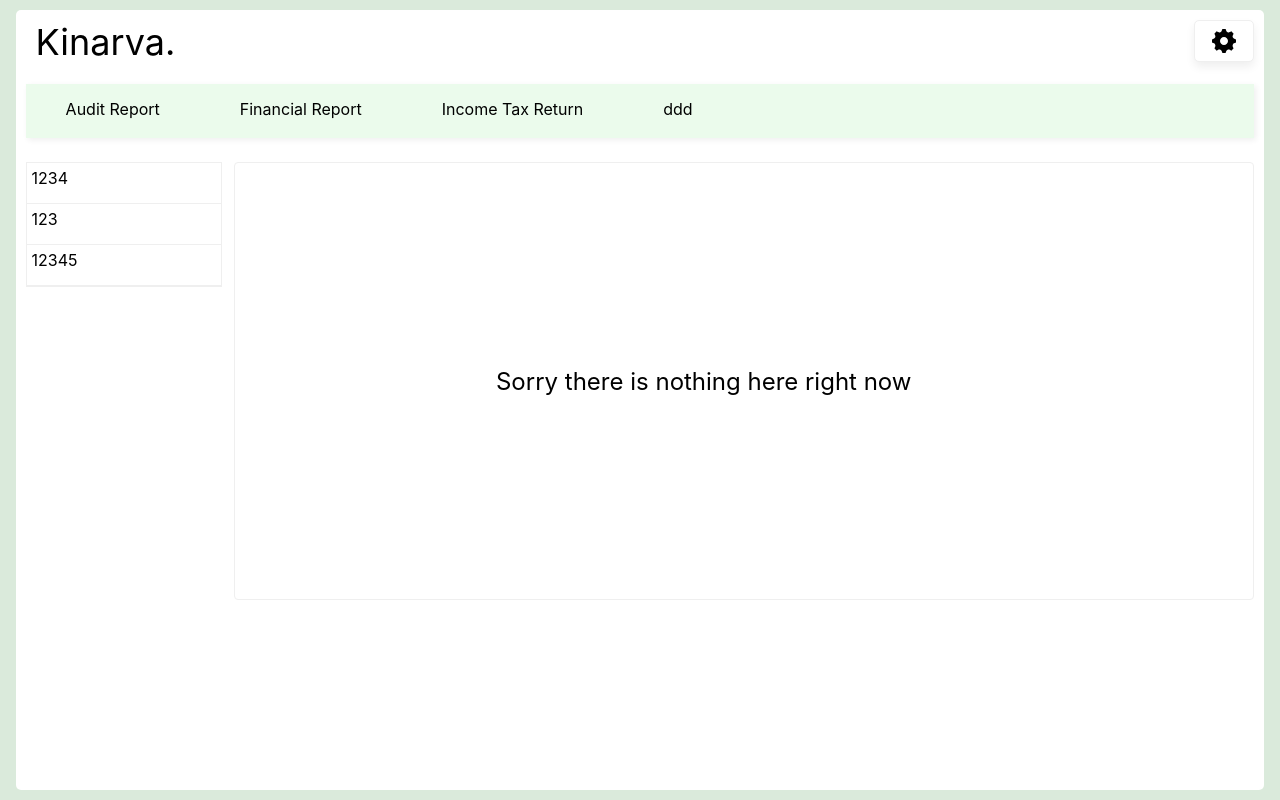
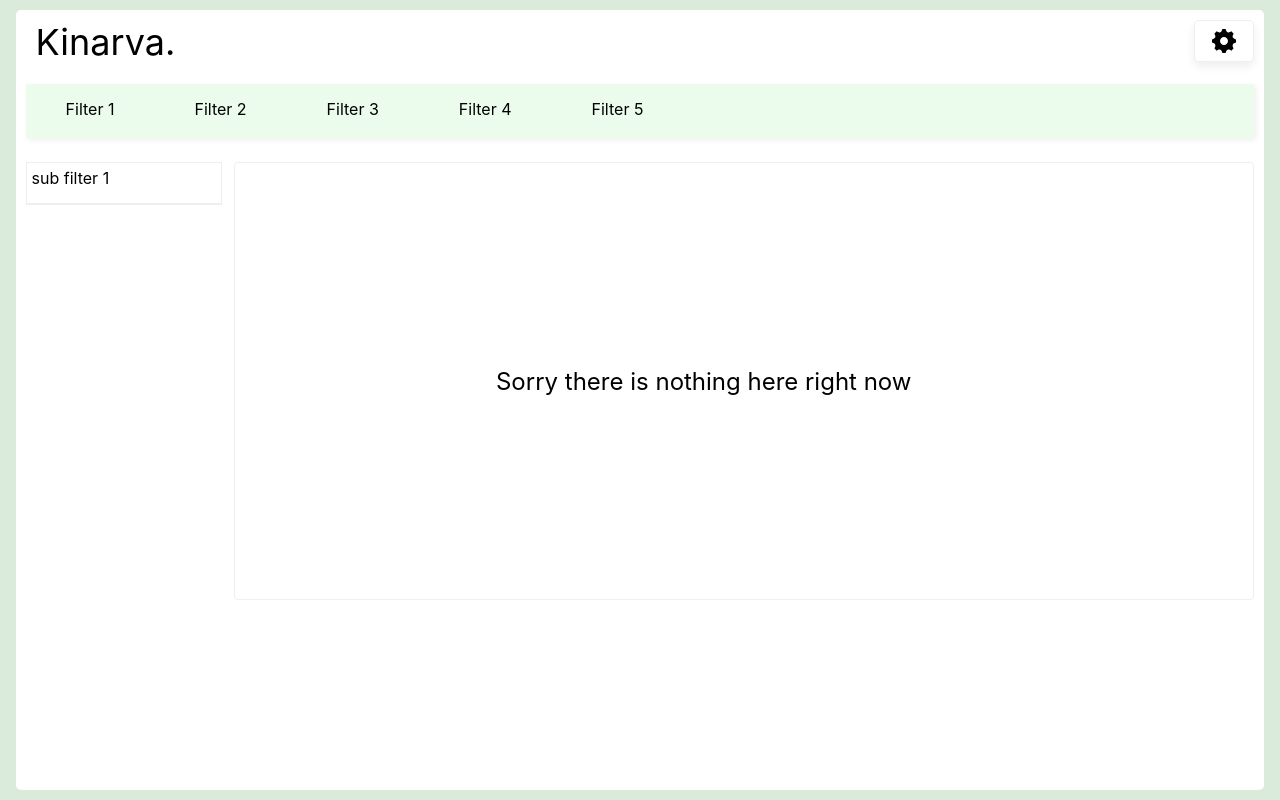
Before and after one commit to kinshuk-jain/kinarva, a React (Create React App) app: page /panel in a window 1280 px wide. Built offline with nearby package versions, Linux system fonts and the light colour scheme; no server answers.

Commit message:
add support for filters

```diff
--- a/src/pages/docspage/Panel.js
+++ b/src/pages/docspage/Panel.js
@@ -8,6 +8,7 @@ import { Modal } from '../../components/modal'
 import { UploadDoc } from './components/UploadDoc'
 import { storage } from '../../utils/storage'
 import { FileInfo } from './components/FileInfo'
+import filtersData from './data/filters.json'
 import { openOrSaveFile, readStream } from './utils'
 import './Panel.css'
 
@@ -26,6 +27,7 @@ class PanelPage extends Component {
       currentValue: 0,
       maxValue: 0,
       fileViewerMessage: undefined,
+      activeTab: 0,
     }
   }
 
@@ -234,6 +236,12 @@ class PanelPage extends Component {
     }
   }
 
+  setActiveTab = (i) => {
+    this.setState({
+      activeTab: i,
+    })
+  }
+
   render() {
     const {
       loading,
@@ -249,6 +257,7 @@ class PanelPage extends Component {
       currentValue,
       maxValue,
       fileViewerMessage,
+      activeTab,
     } = this.state
 
     return loading ? (
@@ -268,17 +277,25 @@ class PanelPage extends Component {
           {showMenu && this.renderMenu()}
         </div>
         <Tabs>
-          <TabItem label="Audit Report" />
-          <TabItem label="Financial Report" />
-          <TabItem label="Income Tax Return" />
-          <TabItem label="ddd" />
+          {filtersData.filters.map((filter, ind) => {
+            return (
+              <TabItem
+                onClick={() => this.setActiveTab(ind)}
+                key={ind}
+                label={filter.label}
+              />
+            )
+          })}
         </Tabs>
         <div className="Panel-content">
           <div className="Left-pane">
             <List className="Panel-list">
-              <ListItem> 1234 </ListItem>
-              <ListItem> 123 </ListItem>
-              <ListItem> 12345 </ListItem>
+              {filtersData.filters[activeTab] &&
+                filtersData.filters[
+                  activeTab
+                ].subfilters.map((subfilter, i) => (
+                  <ListItem key={i}>{subfilter.label}</ListItem>
+                ))}
             </List>
           </div>
           <div className={`Right-pane ${data.length ? 'noBorder' : ''}`}>
--- a/src/pages/docspage/PanelAdmin.js
+++ b/src/pages/docspage/PanelAdmin.js
@@ -11,6 +11,7 @@ import { storage } from '../../utils/storage'
 import { LoadUser } from './components/LoadUser'
 import { FileInfo } from './components/FileInfo'
 import { openOrSaveFile, readStream } from './utils'
+import filtersData from './data/filters.json'
 
 import './Panel.css'
 
@@ -31,6 +32,7 @@ class PanelPage extends Component {
       currentValue: 0,
       maxValue: 0,
       fileViewerMessage: undefined,
+      activeTab: 0,
     }
   }
 
@@ -235,6 +237,12 @@ class PanelPage extends Component {
     )
   }
 
+  setActiveTab = (i) => {
+    this.setState({
+      activeTab: i,
+    })
+  }
+
   renderFileViewer(type, fileName, fileViewerMessage) {
     const { iframeSrc } = this.state
     if (fileViewerMessage) {
@@ -288,6 +296,7 @@ class PanelPage extends Component {
       currentValue,
       fileViewerMessage,
       maxValue,
+      activeTab,
     } = this.state
     const { history } = this.props
 
@@ -308,17 +317,23 @@ class PanelPage extends Component {
           {showMenu && this.renderMenu()}
         </div>
         <Tabs>
-          <TabItem label="Audit Report" />
-          <TabItem label="Financial Report" />
-          <TabItem label="Income Tax Return" />
-          <TabItem label="ddd" />
+          {filtersData.filters.map((filter, ind) => (
+            <TabItem
+              onClick={() => this.setActiveTab(ind)}
+              key={ind}
+              label={filter.label}
+            />
+          ))}
         </Tabs>
         <div className="Panel-content">
           <div className="Left-pane">
             <List className="Panel-list">
-              <ListItem> 1234 </ListItem>
-              <ListItem> 123 </ListItem>
-              <ListItem> 12345 </ListItem>
+              {filtersData.filters[activeTab] &&
+                filtersData.filters[
+                  activeTab
+                ].subfilters.map((subfilter, i) => (
+                  <ListItem key={i}>{subfilter.label}</ListItem>
+                ))}
             </List>
           </div>
           <div className={`Right-pane ${data.length ? 'noBorder' : ''}`}>
--- a/src/pages/docspage/components/UploadDoc/index.js
+++ b/src/pages/docspage/components/UploadDoc/index.js
@@ -6,6 +6,7 @@ import { fetchApi } from '../../../../utils/fetch'
 import { refreshTokenOnExpiry } from '../../../../utils/refresh-token-on-expiry'
 import { Spinner } from '../../../../components/spinner'
 import { DISALLOWED_MIME_TYPES } from '../../../../constants'
+import filterData from '../../data/filters.json'
 import '../common.css'
 
 const MAX_UPLOADABLE_FILES = 5
@@ -33,10 +34,14 @@ export class UploadDoc extends React.Component {
       noYearError: false,
       noFileError: false,
       noSearchError: false,
+      noFilterError: false,
+      activeFilter: -1,
+      yearValue: '',
     }
     this.progressBars = []
     this.yearInput = React.createRef()
     this.fileTypeInput = React.createRef()
+    this.fileFilterInput = React.createRef()
     this.search = React.createRef()
   }
 
@@ -52,6 +57,9 @@ export class UploadDoc extends React.Component {
       noYearError: false,
       noFileError: false,
       noSearchError: false,
+      noFilterError: false,
+      activeFilter: -1,
+      yearValue: '',
     }
   }
 
@@ -69,16 +77,24 @@ export class UploadDoc extends React.Component {
     this._isMounted = false
   }
 
+  setActiveFilter = (i) => {
+    this.setState({
+      activeFilter: i,
+    })
+  }
+
   submitData = () => {
     const { username } = this.search.current.getSelectedData()
     const year = this.yearInput.current.value
     const docType = this.fileTypeInput.current.value
+    const subType = this.fileFilterInput.current.value
     return fetchApi('/upload-file/submit', {
       method: 'POST',
       body: JSON.stringify({
         username,
         year,
         docType,
+        subType,
         numOfFilesUploaded: this.state.uploadResponses.filter((v) => v === 'ok')
           .length,
       }),
@@ -92,6 +108,8 @@ export class UploadDoc extends React.Component {
             filesUploaded: [],
             error: '',
             uploadResponses: Array(MAX_UPLOADABLE_FILES).fill(undefined),
+            activeFilter: -1,
+            yearValue: '',
           })
         setTimeout(() => {
           this._isMounted &&
@@ -104,6 +122,7 @@ export class UploadDoc extends React.Component {
         this._isMounted &&
           this.setState({
             submitted: false,
+            activeFilter: -1,
             error:
               e.response.error ||
               'Error submitting information. Please try again!',
@@ -122,7 +141,8 @@ export class UploadDoc extends React.Component {
       !this.search.current.getSelectedData().username ||
       !this.yearInput.current.value ||
       !this.yearInput.current.value.trim() ||
-      !this.fileTypeInput.current.value
+      !this.fileTypeInput.current.value ||
+      !this.fileFilterInput.current.value
     ) {
       this.setState({
         noFileError: !filesUploaded.filter((v) => !!v).length ? true : false,
@@ -135,6 +155,7 @@ export class UploadDoc extends React.Component {
           ? true
           : false,
         noSelectError: !this.fileTypeInput.current.value ? true : false,
+        noFilterError: !this.fileFilterInput.current.value ? true : false,
       })
 
       setTimeout(() => {
@@ -144,6 +165,7 @@ export class UploadDoc extends React.Component {
             noYearError: false,
             noSearchError: false,
             noSelectError: false,
+            noFilterError: false,
           })
       }, 5000)
       return
@@ -207,8 +229,11 @@ export class UploadDoc extends React.Component {
     }
   }
 
-  yearValidation = (value) => {
-    if (!/^[0-9]{0,4}$/.test(value)) return
+  yearValidation = (e) => {
+    if (!/^[0-9-]+$/.test(e.target.value)) return
+    this.setState({
+      yearValue: e.target.value,
+    })
   }
 
   fileValidation = async () => {
@@ -380,7 +405,10 @@ export class UploadDoc extends React.Component {
       noFileError,
       noSearchError,
       noSelectError,
+      noFilterError,
       noYearError,
+      activeFilter,
+      yearValue,
     } = this.state
     return (
       <div>
@@ -413,11 +441,32 @@ export class UploadDoc extends React.Component {
             ref={this.fileTypeInput}
             tabIndex="2"
             className={`user-input-select ${noSelectError ? 'error' : ''}`}
+            onChange={(e) => {
+              this.setActiveFilter(e.target.selectedIndex - 1)
+            }}
           >
-            <option value="">Select report type</option>
-            <option value="audit-report">Audit report</option>
-            <option value="finance-report">Finance report</option>
-            <option value="gullu-report">Gullu report</option>
+            <option value="">Select filter type 1</option>
+            {filterData.filters.map((filter, i) => (
+              <option value={filter.value} key={i}>
+                {filter.label}
+              </option>
+            ))}
+          </select>
+        </div>
+        <div className="user-input-field">
+          <select
+            disabled={submitted}
+            ref={this.fileFilterInput}
+            tabIndex="3"
+            className={`user-input-select ${noFilterError ? 'error' : ''}`}
+          >
+            <option value="">Select Filter type 2</option>
+            {filterData.filters[activeFilter] &&
+              filterData.filters[activeFilter].subfilters.map((filter, i) => (
+                <option value={filter.value} key={i}>
+                  {filter.label}
+                </option>
+              ))}
           </select>
         </div>
         <div className="user-input-field">
@@ -426,8 +475,9 @@ export class UploadDoc extends React.Component {
             disabled={submitted}
             style={{ width: '280px' }}
             onChange={this.yearValidation}
-            tabIndex="3"
-            placeholder="year (YYYY)"
+            value={yearValue}
+            tabIndex="4"
+            placeholder="year (YYYY-YYYY)"
             className={`user-input-field-input ${noYearError ? 'error' : ''}`}
           />
         </div>
@@ -440,7 +490,7 @@ export class UploadDoc extends React.Component {
             <i>{`(Max ${MAX_UPLOADABLE_FILES}, less than ${FILE_SIZE_LIMIT}MB)`}</i>
           </label>
           <input
-            tabIndex="4"
+            tabIndex="5"
             id="file-upload"
             ref={(el) => (this.fileInput = el)}
             style={{ width: '280px', display: 'none' }}
@@ -458,7 +508,7 @@ export class UploadDoc extends React.Component {
         <div className="user-input-field">
           <button
             onClick={this.submitHandler}
-            tabIndex="5"
+            tabIndex="6"
             className="user-input-field-button"
           >
             {submitted ? <Spinner /> : 'Submit'}
--- /dev/null
+++ b/src/pages/docspage/data/filters.json
@@ -0,0 +1,54 @@
+{
+  "filters": [
+    {
+      "label": "Filter 1",
+      "value": "",
+      "subfilters": [
+        {
+          "label": "sub filter 1",
+          "value": ""
+        }
+      ]
+    },
+    {
+      "label": "Filter 2",
+      "value": "",
+      "subfilters": [
+        {
+          "value": "",
+          "label": "sub filter 2"
+        }
+      ]
+    },
+    {
+      "label": "Filter 3",
+      "value": "",
+      "subfilters": [
+        {
+          "value": "",
+          "label": "sub filter 3"
+        }
+      ]
+    },
+    {
+      "label": "Filter 4",
+      "value": "",
+      "subfilters": [
+        {
+          "value": "",
+          "label": "sub filter 4"
+        }
+      ]
+    },
+    {
+      "label": "Filter 5",
+      "value": "",
+      "subfilters": [
+        {
+          "value": "",
+          "label": "sub filter 5"
+        }
+      ]
+    }
+  ]
+}
--- a/src/pages/homepage/App.js
+++ b/src/pages/homepage/App.js
@@ -67,7 +67,7 @@ class App extends Component {
     e.preventDefault()
     const username = e.target.username.value
     const password = e.target.password.value
-    const captcha = window.grecaptcha.getResponse()
+    const captcha = 'true' || window.grecaptcha.getResponse()
 
     // validate form
     if (!username || !password || !captcha) {
```
Also changed, not shown: 1 other file (tests, documents, lock files or other folders).
